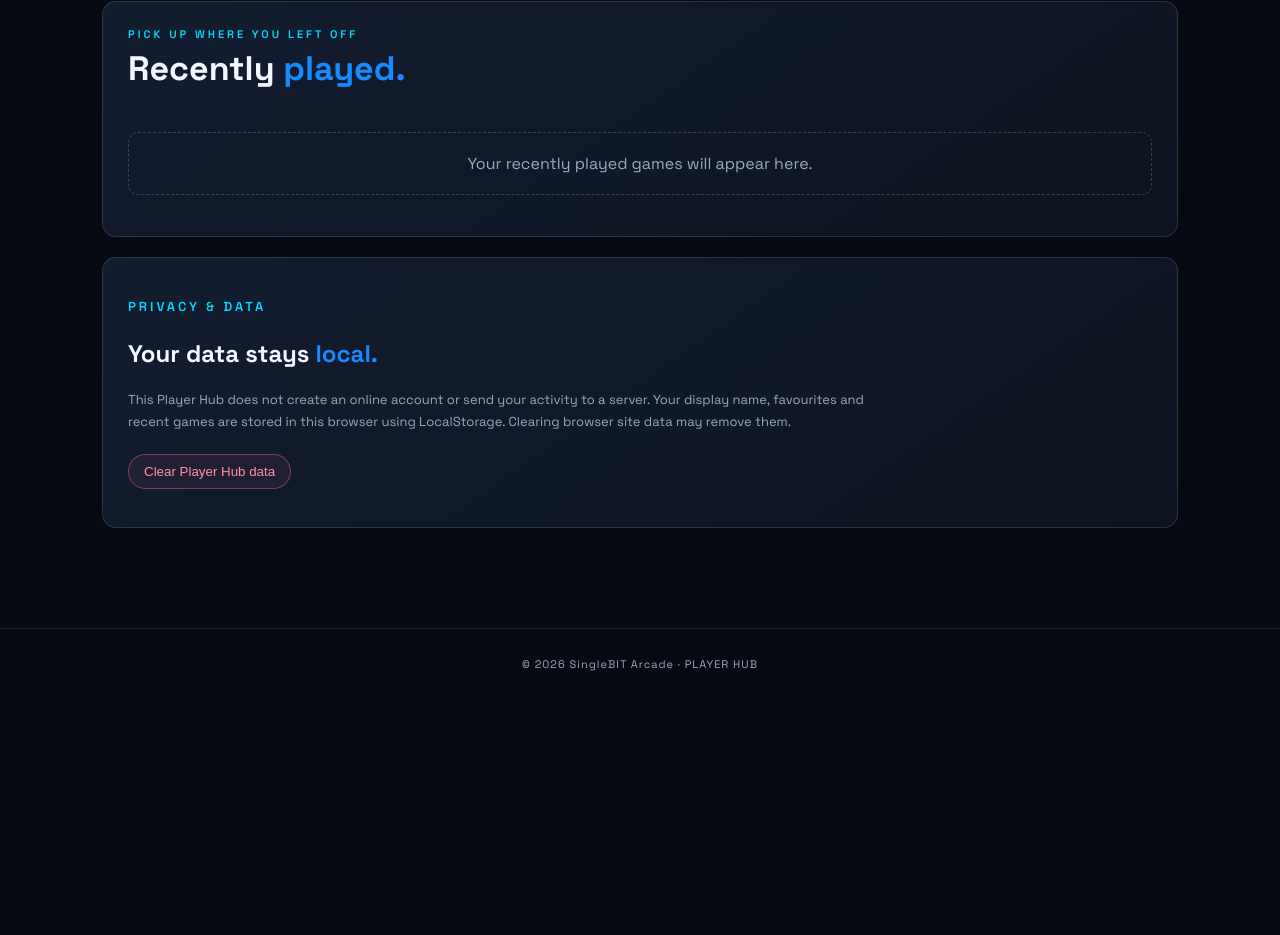
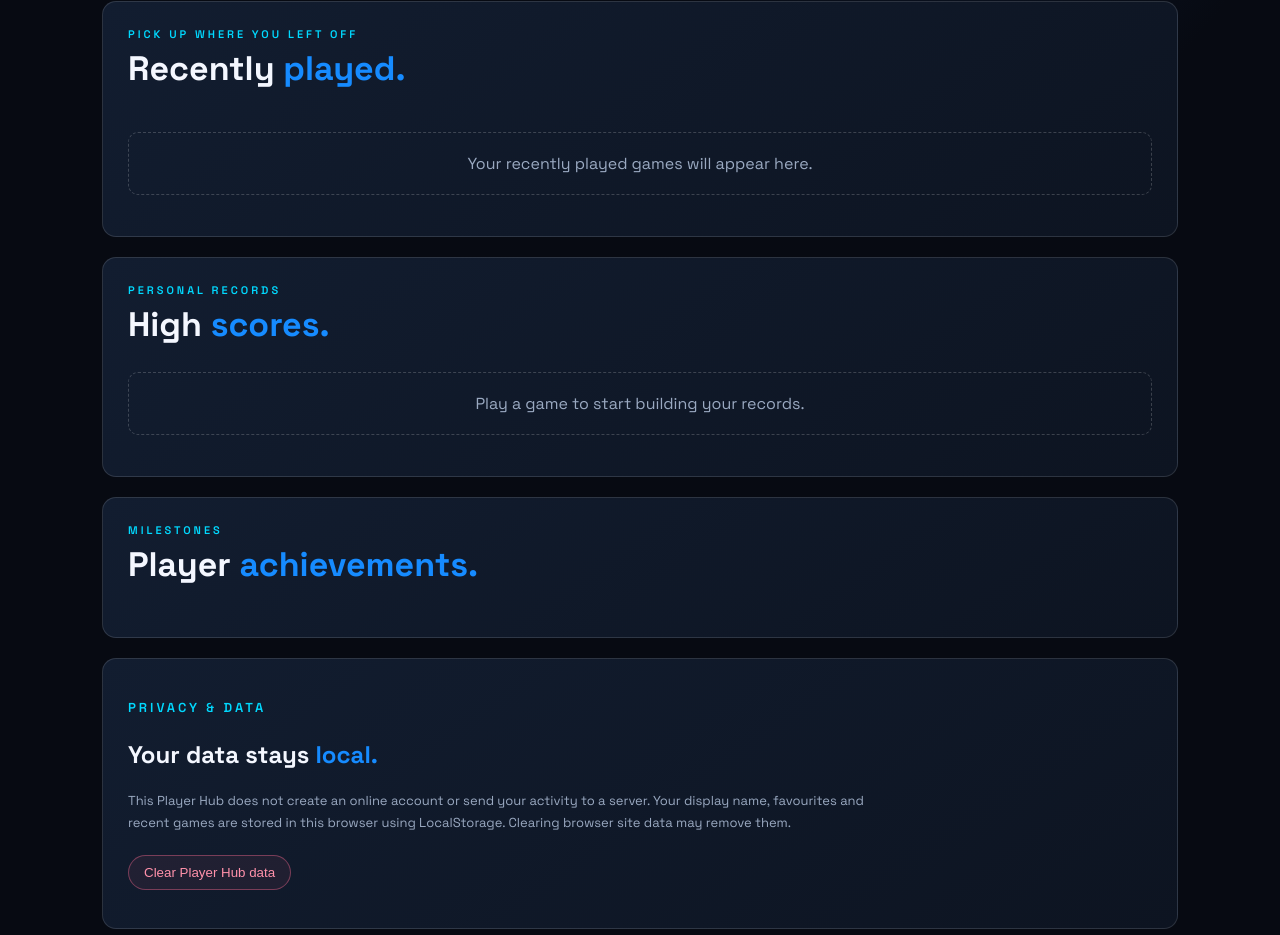
Before and after one commit to Mr-Mehedi-69/SingleBIT-Arcade, a plain HTML site: page profile.html in a window 1280 px wide. Shown: the part 965-1900 px from the top of the page. Before the commit the page ends 1664 px from the top, so only its background shows below. Drawn offline with Linux system fonts and the light colour scheme.

Commit message:
Complete Phase 04 player dashboard sections

```diff
--- a/profile.html
+++ b/profile.html
@@ -6,5 +6,5 @@
 <section class="profile-stats"><article><span id="played-count">0</span><small>GAMES PLAYED</small></article><article><span id="fav-count">0</span><small>FAVOURITES</small></article><article><span id="recent-count">0</span><small>RECENT SESSIONS</small></article></section>
 <section class="profile-panel"><div class="profile-heading"><div><p class="eyebrow">YOUR COLLECTION</p><h2>Favourite <em>games.</em></h2></div><a class="play-link" href="./#games">BROWSE GAMES ↗</a></div><div id="favourites" class="profile-game-grid"></div><p id="no-favourites" class="empty-state">No favourites saved yet. Visit the arcade and tap ♡ on a game card.</p></section>
 <section class="profile-panel"><div class="profile-heading"><div><p class="eyebrow">PICK UP WHERE YOU LEFT OFF</p><h2>Recently <em>played.</em></h2></div></div><div id="recent-games" class="recent-list"></div><p id="no-recent" class="empty-state">Your recently played games will appear here.</p></section>
-<section class="profile-panel privacy-panel"><div><p class="eyebrow">PRIVACY & DATA</p><h2>Your data stays <em>local.</em></h2><p class="muted">This Player Hub does not create an online account or send your activity to a server. Your display name, favourites and recent games are stored in this browser using LocalStorage. Clearing browser site data may remove them.</p><button id="clear-data" class="danger-btn" type="button">Clear Player Hub data</button><p id="data-status" class="muted" role="status"></p></div></section>
+<section class="profile-panel"><div class="profile-heading"><div><p class="eyebrow">PERSONAL RECORDS</p><h2>High <em>scores.</em></h2></div></div><div id="high-scores" class="high-score-grid"></div><p id="no-scores" class="empty-state">Play a game to start building your records.</p></section><section class="profile-panel"><div class="profile-heading"><div><p class="eyebrow">MILESTONES</p><h2>Player <em>achievements.</em></h2></div></div><div id="achievements" class="achievement-grid"></div></section><section class="profile-panel privacy-panel"><div><p class="eyebrow">PRIVACY & DATA</p><h2>Your data stays <em>local.</em></h2><p class="muted">This Player Hub does not create an online account or send your activity to a server. Your display name, favourites and recent games are stored in this browser using LocalStorage. Clearing browser site data may remove them.</p><button id="clear-data" class="danger-btn" type="button">Clear Player Hub data</button><p id="data-status" class="muted" role="status"></p></div></section>
 </main><footer>© <span id="year"></span> SingleBIT Arcade · PLAYER HUB</footer></body></html>
```
